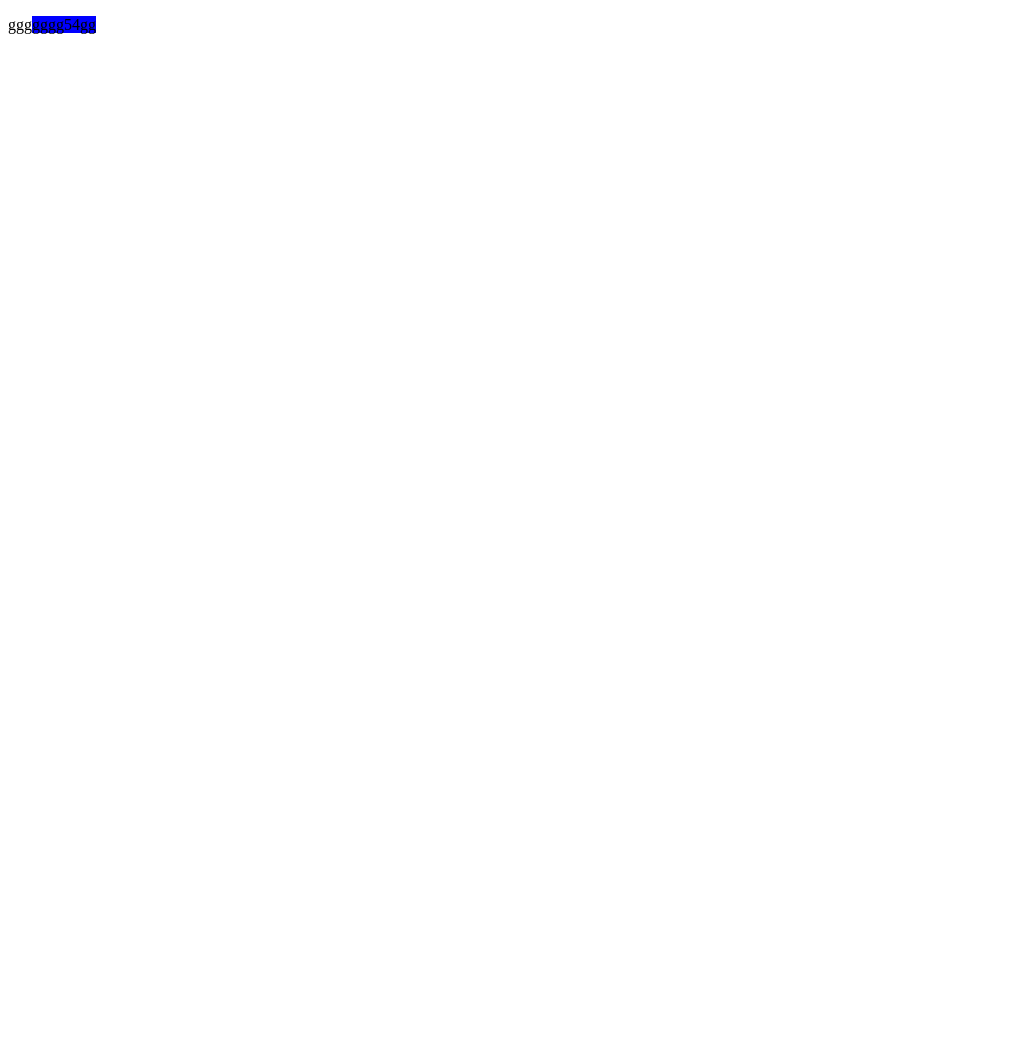
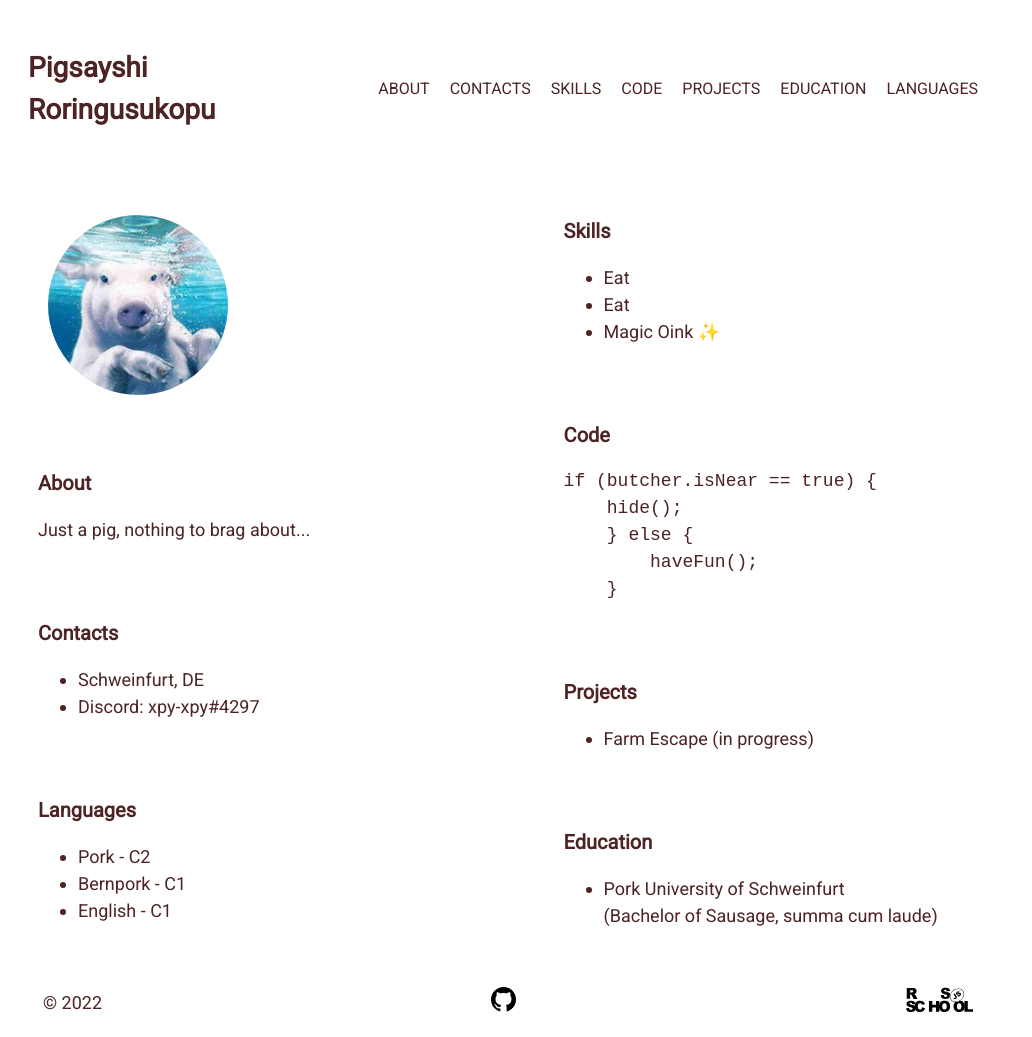
Before and after one commit to xpy-xpy/rsschool-cv, a plain HTML site: page index.html in a window 1280 px wide. Shown: the whole page, without its empty margins (0-1032 px from the left). Before the commit the page ends 800 px from the top, so only its background shows below. Drawn offline with Linux system fonts and the light colour scheme.

Commit message:
feat: create html version of cv

```diff
--- a/index.html
+++ b/index.html
@@ -1,16 +1,129 @@
 <!DOCTYPE html>
 <html lang="en">
-<head>
-    <meta charset="UTF-8">
-    <meta http-equiv="X-UA-Compatible" content="IE=edge">
-    <meta name="viewport" content="width=device-width, initial-scale=1.0">
-    <link rel="stylesheet" href="style.css">
-    <title>Document</title>
-</head>
-<body>
-    <article>
-        <p>ggg<span class="text-block">gggg54gg</span><img src="" alt=""></p>
-    </article>
-    <script src="script.js"></script>
-</body>
+  <head>
+    <meta charset="UTF-8" />
+    <meta http-equiv="X-UA-Compatible" content="IE=edge" />
+    <meta name="viewport" content="width=device-width, initial-scale=1.0" />
+    <title>CV</title>
+    <link
+      href="https://fonts.googleapis.com/css?family=Roboto:300,400"
+      rel="stylesheet"
+    />
+    <link rel="icon" href="assets/favicon.ico" />
+    <link rel="stylesheet" href="style.css" />
+  </head>
+  <body>
+    <div class="wrapper">
+      <header class="header">
+        <div class="name">
+          <h1>Pigsayshi Roringusukopu</h1>
+        </div>
+        <nav class="nav">
+          <ul class="nav-list">
+            <li class="nav-item">
+              <a href="#about" class="nav-link">About</a>
+            </li>
+            <li class="nav-item">
+              <a href="#contacts" class="nav-link">Contacts</a>
+            </li>
+            <li class="nav-item">
+              <a href="#skills" class="nav-link">Skills</a>
+            </li>
+            <li class="nav-item"><a href="#code" class="nav-link">Code</a></li>
+            <li class="nav-item">
+              <a href="#projects" class="nav-link">Projects</a>
+            </li>
+            <li class="nav-item">
+              <a href="#education" class="nav-link">Education</a>
+            </li>
+            <li class="nav-item">
+              <a href="#languages" class="nav-link">Languages</a>
+            </li>
+          </ul>
+        </nav>
+      </header>
+
+      <main>
+        <div class="left-col">
+          <section class="image-section">
+            <img src="assets/pig200.jpg" alt="Pig" class="avatar" />
+          </section>
+
+          <section id="about">
+            <h2>About</h2>
+            <p>Just a pig, nothing to brag about...</p>
+          </section>
+          <section id="contacts">
+            <h2>Contacts</h2>
+            <ul>
+              <li>Schweinfurt, DE</li>
+
+              <li>Discord: xpy-xpy#4297</li>
+            </ul>
+          </section>
+          <section id="languages">
+            <h2>Languages</h2>
+            <ul>
+              <li>Pork - C2</li>
+              <li>Bernpork - C1</li>
+              <li>English - C1</li>
+            </ul>
+          </section>
+        </div>
+
+        <div class="right-col">
+          <section id="skills">
+            <h2>Skills</h2>
+            <ul>
+              <li>Eat</li>
+              <li>Eat</li>
+              <li>Magic Oink ✨</li>
+            </ul>
+          </section>
+          <section id="code">
+            <h2>Code</h2>
+
+            <code>
+              <pre>
+if (butcher.isNear == true) {
+    hide();
+    } else {
+        haveFun();
+    }</pre
+              >
+            </code>
+          </section>
+          <section id="projects">
+            <h2>Projects</h2>
+            <ul>
+              <li>Farm Escape (in progress)</li>
+            </ul>
+          </section>
+          <section id="education">
+            <h2>Education</h2>
+            <ul>
+              <li>
+                Pork University of Schweinfurt <br />
+                (Bachelor of Sausage, summa cum laude)
+              </li>
+            </ul>
+          </section>
+        </div>
+      </main>
+
+      <footer class="footer">
+        © 2022
+        <a href="https://github.com/xpy-xpy">
+          <img src="assets/github.svg" alt="github logo" height="25px" />
+        </a>
+        <a href="https://rs.school/js/">
+          <img
+            src="assets/rs_school_js.svg"
+            alt="rsschool logo"
+            height="25px"
+          />
+        </a>
+      </footer>
+    </div>
+  </body>
 </html>
--- a/script.js
+++ b/script.js
@@ -1,13 +1,7 @@
 alert("reloaded");
 
-{
-    {
-        {
-            {
-                {
+let a = 10;
 
-                }
-            }
-        }
-    }
-}
+//debugger;
+
+console.log("a= ", a);
--- a/style.css
+++ b/style.css
@@ -1,3 +1,110 @@
-.text-block {
-	background-color: blue;
+* {
+  box-sizing: border-box;
 }
+
+html {
+  scroll-behavior: smooth;
+}
+
+h1 {
+  font-size: 28px;
+}
+
+h2 {
+  font-size: 20px;
+}
+
+header {
+  display: flex;
+  justify-content: space-between;
+  align-items: center;
+}
+
+main {
+  display: flex;
+  justify-content: space-between;
+  align-items: center;
+}
+
+section {
+  padding: 20px;
+}
+
+.avatar {
+  width: 200px;
+  height: 200px;
+  border-radius: 50%;
+}
+
+.nav-list {
+  display: flex;
+  justify-content: flex-end;
+  align-items: center;
+  list-style: none;
+}
+
+.nav-link {
+  position: relative;
+  padding: 0 10px;
+  text-decoration: none;
+  text-transform: uppercase;
+  font-size: 16px;
+  font-weight: 400;
+  line-height: 50px;
+  color: #4d2323;
+}
+
+.left-col {
+  width: calc(40% - 20px);
+  padding: 10px;
+  display: flex;
+  flex-direction: column;
+  justify-content: flex-start;
+  align-items: top;
+}
+
+.right-col {
+  width: calc(60% - 20px);
+  padding: 10px;
+}
+
+.wrapper {
+  overflow: hidden;
+  display: flex;
+  flex-direction: column;
+  justify-content: space-between;
+  min-width: 320px;
+  min-height: 100vh;
+  padding: 0;
+  font-family: "Roboto", sans-serif;
+  font-size: 18px;
+  font-weight: 400;
+  line-height: 1.5;
+  color: #4d2323;
+  max-width: 1440px;
+  margin: 0 auto;
+}
+
+.header {
+  max-width: 1000px;
+}
+
+.name {
+  padding: 20px;
+}
+
+.avatar {
+  padding: 10px;
+}
+
+.nav {
+  padding: 20px;
+}
+
+.footer {
+  display: flex;
+  justify-content: space-between;
+  align-items: center;
+  max-width: 1000px;
+  padding: 10px 35px;
+}
```
Also changed, not shown: assets/favicon.ico (added), assets/github.svg (added), assets/pig.jpg (added), assets/pig200.jpg (added), assets/rs_school_js.svg (added), 2 other files.
